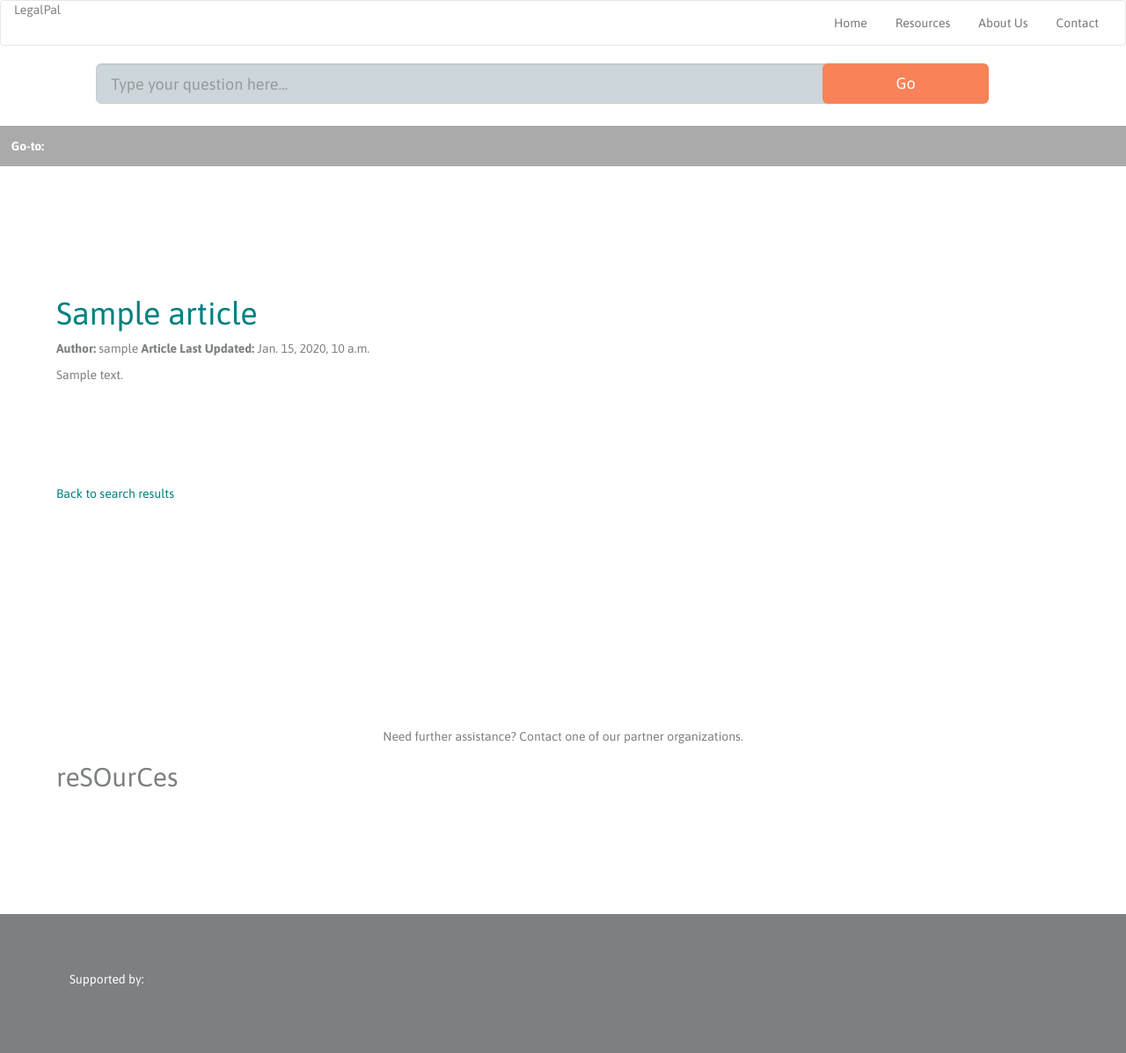
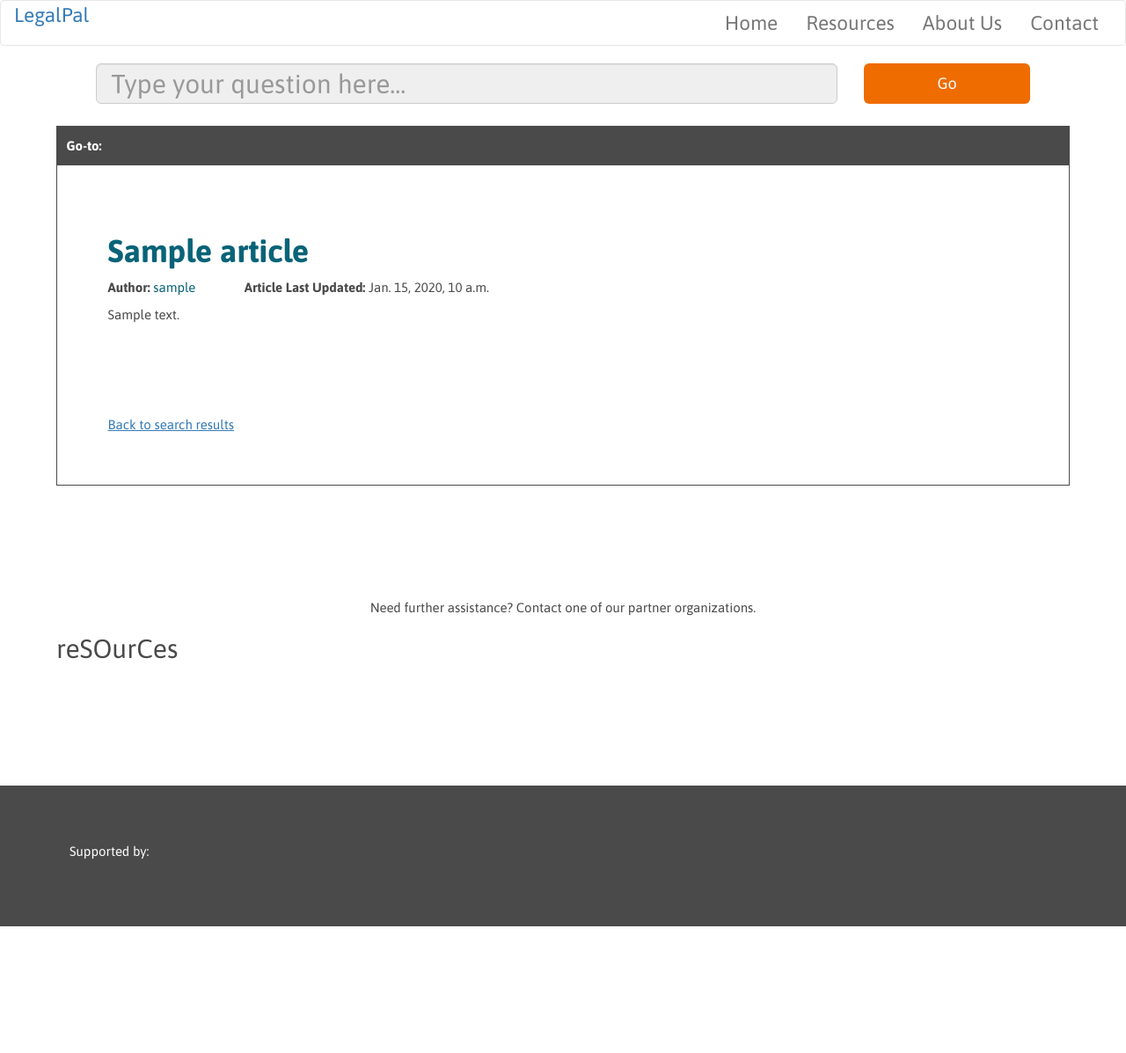
Before and after one commit to hackthesystemATX/txlaw, a Django app: page /articles/1/ in a window 1280 px wide. Shown: the whole page at 88% size. After the commit the page ends 1053 px from the top, so only its background shows below. Run offline with Django 3.2, Linux system fonts and the light colour scheme; tables that the repository leaves empty hold one stand-in row (values such as "Sample post"); some libraries are stand-ins or nearby versions.

Commit message:
More CSS updates

```diff
--- a/articles/static/css/style.css
+++ b/articles/static/css/style.css
@@ -1,51 +1,46 @@
 
 
 /**************
-Orange hex code: #f98258
-grey input area hex code: #ccd6db
-dark grey input text hex code: #7d8082
+orange buttons: #EF6C00
+Dark Grey:  #4A4A4A
+input boxes: #EFEFEF
+text in input boxes: #7D8082
+Dark Teal color: #096378
+Light grey: #F5F5F7
 
 ***************/
 
 
 
+
+
+/********* Base **********/
+
 body {
 	font-family:'Asap', sans-serif;
-  color:#7d8082;
+  color:#4A4A4A;
+  font-size: 1.5em
 }
-
-a {
-  color:#7d8082
-}
-
-span {
-	font-size:5em;
-}
-
-
-
 
 input[type=text] {
   margin-bottom: 10px;
-  background-color: #ccd6db;
+  background-color:#EFEFEF;
+  color:#7D8082;
+  font-size: 2em;
 }
 
 button {
   color:#fff;
 }
 
-
-/***.bg-section {
-  background-color: teal;
-  background:center no-repeat fixed url(cap.jpg) #eee;
-  background-size: cover;
-  background-position: center;
-  background-attachment: fixed;
-  background-repeat: no-repeat;
-
-}
-
-***/
+/**
+Homepage
+nav bar- 1.5em
+"LegalPal Help Texans navigate legal troubles"- 3.5em;
+"How can we"- 3em;
+ input fields- 2em
+text below icons- 2em
+**/
 
 .jumbotron {
   margin:0;
@@ -66,7 +61,7 @@ button {
 /********* Nav Bar *********/
 .navbar {
   background-color: white;
-
+  font-size:1.5em;
 }
 
 
@@ -76,7 +71,7 @@ button {
 
 
 footer {
-  background:#7d8082;
+  background:#4A4A4A;
   padding: 5%;
   color:#fff;
 }
@@ -91,20 +86,30 @@ footer {
 
 
 .go-btn {
-  background-color:#f98258;
-  margin-left: -25%;
+  background-color:#EF6C00;
 }
 
+.jumbobox h2 {
+  font-size:3.5em;
+}
 
+.jumbobox h3 {
+  font-size:3em;
+}
 
 
 /********* Category Icon *********/
 #category a {
-  color:teal;
-}#resourceCat a {
+  color:#4A4A4A;
+}
+
+#resourceCat a {
   color:white;
 }
 
+#category p, #resourceCat p {
+  font-size:2em;
+}
 
 #category a:hover, #resourceCat a:hover {
   color:#f98258;
@@ -120,45 +125,89 @@ footer {
   color:white;
 }
 
+.caticon {
+  font-size:10em;
+}
 
+
+
+/**************
+Search/article page
+"By category"-2em
+text below icons- 1.5em
+
+Articles
+Article header- 2.2em
+text below header- 2em
+"read more"
+
+***************/
+
+
+/********* Search results  *********/
+.article-title, .results-title {
+  color:#096378;
+}
+.result {
+  background-color: #F5F5F7;
+  padding:2%;
+  margin-bottom:2%;
+  border:2px solid #4A4A4A;
+  border-radius: 2%;
+}
+
+.result a {
+  text-decoration: underline;
+}
 
 /********* Articles *********/
 
+#article {
+  border: 1px solid #4A4A4A;
+  padding:5%;
+}
 #goto {
   margin:0;
   padding:1%;
-  background: #aaa;
+  background: #4A4A4A;
   color:white;
 }
-.result {
-	background-color: #eee;
-	padding:2%;
-	margin-bottom:2%;
-}
 
-.article-title {
-  color:teal;
 
-}
+
 
 #backto{
   margin-top: 10%;
 }
 
 #backto a {
-  color: teal;
+  text-decoration: underline;
+}
+
+.article-section {
+  padding-left:5%;
+  padding-right:5%;
+}
+#authname {
+  color:#096378;
+}
+.articleupdate {
+  margin-left:5%;
 }
 
 
 /********* Resource Module *********/
 .resourcemod {
-	background-color: #eee;
 	padding:2%;
 	margin-bottom:2%;
 }
 
+.resourceitem {
+  background-color: #eee;
+}
+
 .resourcemod a {
-  color:teal;
+  text-decoration: underline;
 }
 
 
--- a/articles/templates/article.html
+++ b/articles/templates/article.html
@@ -17,19 +17,24 @@
 			</div>
 		</form>
 	</div>
+
+	<div class='article-section'>
 		<div id="goto" class='section'>
 			<strong>Go-to:</strong>
 		</div>
-	<div id="article" class='section'>
-		<h1 class="article-title">{{ article.title }}</h1>
-		<p class=""><strong>Author:</strong> {{ article.author }}<strong>  Article Last Updated:</strong> {{ article.last_updated }} </p>
+		<div id="article">
+			<h1 class="article-title"><strong>{{ article.title }}</strong></h1>
+			<p class="article-summary">
+				<span class="articleauth"> <strong>Author:</strong> <span id='authname'>{{ article.author }}</span> </span>
+				<span class="articleupdate"> <strong>  Article Last Updated:</strong> {{ article.last_updated }} </span>
+			</p>
 			<p>{{ article.text }}</p>
 
 			<div id='backto'>
 				<a href="#">Back to search results</a>
 			</div>
 		</div>
-
+	</div>
 
 	<div id="ResourceContact" class='section'>
 		<div class='deco-hr text-center'>
--- a/articles/templates/base.html
+++ b/articles/templates/base.html
@@ -38,6 +38,8 @@
         </div> <!-- container fluid-->
       </nav>
 
+
+
       {% block content %}{% endblock %}
 
 
--- a/articles/templates/resource.html
+++ b/articles/templates/resource.html
@@ -1,5 +1,5 @@
 	<div class="col-xs-4 resourcemod">
-		<strong>{{ resource.name }}</strong>
+		<p><strong>{{ resource.name }}</strong></p>
 		{% if resource.address %}<p>{{ resource.address }}</p>{% endif %}
 		{% if resource.phone %}<p><a href='tel: {{ resource.phone }}'>{{ resource.phone }}</a></p>{% endif %}
 		{% if resource.email %}<p><a href="mailto: {{ resource.email }}">{{ resource.email }}</a></p>{% endif %}
--- a/articles/templates/results.html
+++ b/articles/templates/results.html
@@ -3,6 +3,7 @@
 {% block content %}
 
 <div class="wrapper">
+
 
 	<div id="searchbar">
 		<form>
@@ -19,11 +20,13 @@
 		</form>
 	</div>
 
+
+
 	<div id="resultlist" class='section'>
 
 		{% for article in articles %}
 			<div class="result">
-				<h3 class="media-heading results-title">{{ article.title }}</h3>
+				<h3 class="media-heading results-title"><strong>{{ article.title }} </strong></h3>
 				<p class="results-summary">{{ article.summary }}</p>
 				<a href="{% url 'article' article.pk %}" class="results-readmore"> Read More </a>
 			</div>
```
Also changed, not shown: articles/templates/landing.html (+3 -4 lines), articles/templates/resources.html (+4 -5 lines). Lines whose indentation alone changed are shown as unchanged.
